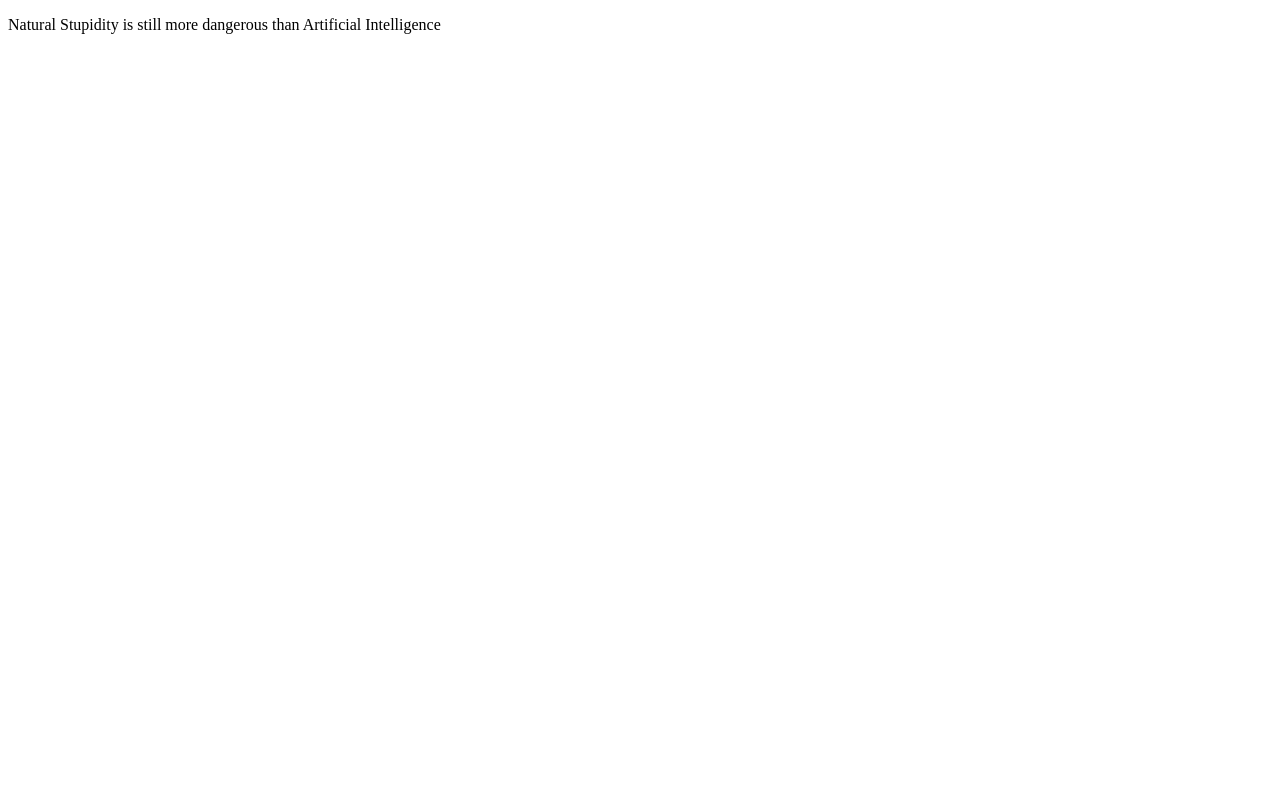
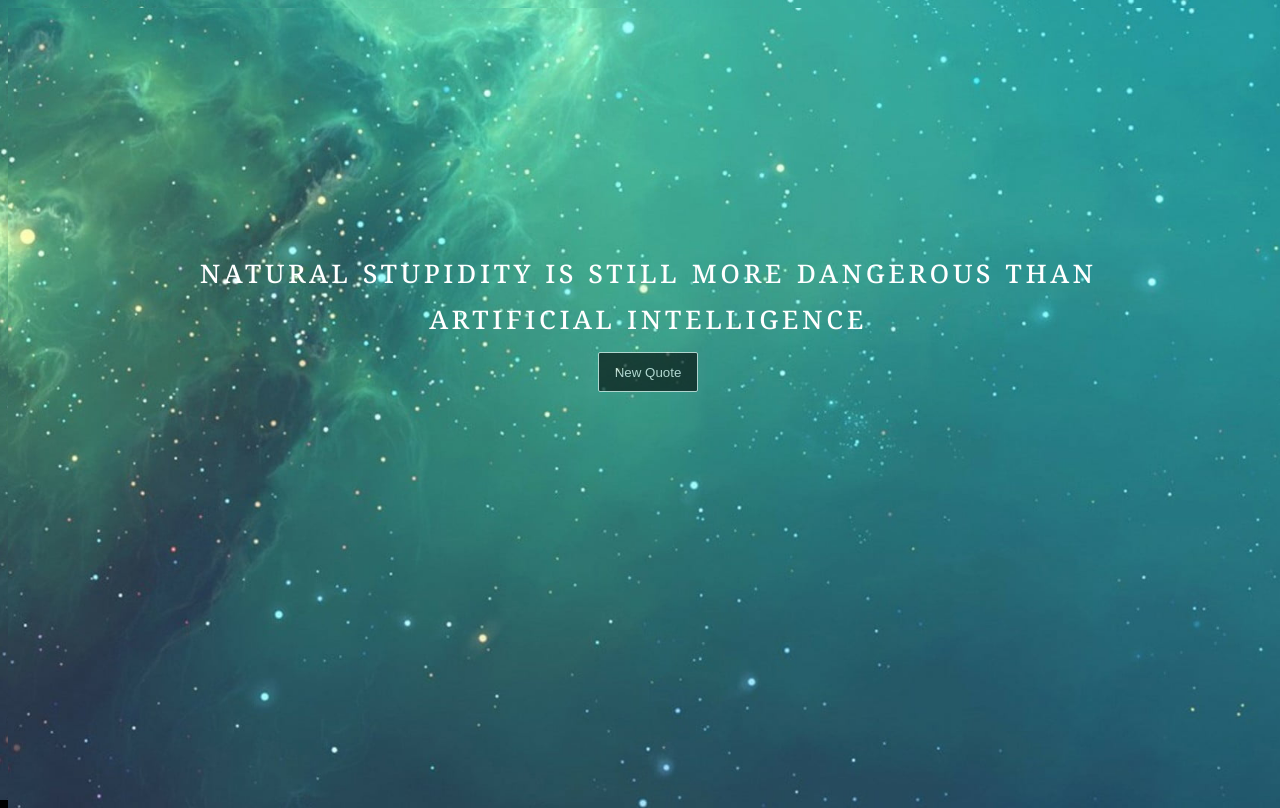
Before and after one commit to uridanan/uridanan.github.io, a plain HTML site: page index.html in a window 1280 px wide. Drawn offline with Linux system fonts and the light colour scheme.

Commit message:
Add styling
background and css

```diff
--- a/index.html
+++ b/index.html
@@ -1,11 +1,16 @@
 <!DOCTYPE html>
 <html>
+<link rel="stylesheet" type="text/css" href="quotes.css">
 <body>
 
 <div id="content">
 	<p id="quote"></p>
 </div>
 
+<div id="b-nav">
+	<ul><button id="gen" onclick="updateContent()">New Quote</button></ul>
+</div>
+
 <script type="text/javascript" src="quotes.js"></script>
 
 </body>
--- /dev/null
+++ b/quotes.css
@@ -0,0 +1,102 @@
+html, body {
+  overflow-x: hidden;
+  overflow-y: hidden;
+  height: 100%;
+  width: 100%;
+  position: absolute;
+  background-color: black;
+  background-image: url('background003.jpg');
+  background-repeat: no-repeat;
+  background-size: cover;
+  background-position: top;
+  z-index: -2;
+}
+
+#display {
+	color: white;
+	font-size: 2.9em;
+	top: 10px;
+  border-bottom: thin solid;
+  padding-bottom: 20px;
+  opacity: 0.80;
+  filter: alpha(opacity=80); /* For IE8 and earlier */
+}
+
+
+#content {
+  height: 45em;
+} p {
+  max-width: 30em;
+  color: white;
+  font-family: "Adobe Caslon Pro", "Hoefler Text", Georgia, Garamond, Times, serif;
+  letter-spacing:0.1em;
+  text-align:center;
+  margin: 40px auto;
+  text-transform: lowercase;
+  line-height: 145%;
+  font-size: 2em;
+  font-variant: small-caps;
+  padding-top: 200px;
+}
+
+p :hover {
+  text-decoration: none;
+}
+
+
+#b-nav {
+  padding-bottom: 5em;
+  position: fixed;
+  width: 100%;
+  bottom: 20em;
+}
+
+#b-nav ul {
+  margin: 0;
+  padding: 0.5em;
+  list-style-type: none;
+  text-align: center;
+}
+
+#b-nav ul li {
+  display: inline;
+}
+
+#b-nav ul li a {
+  text-decoration: none;
+  padding: .2em 1em;
+  background-color: black;
+  opacity: 0.4;
+  filter: alpha(opacity=40); /* For IE8 and earlier */
+}
+
+.hold {
+  width: 100%;
+  text-align: left;
+}
+
+#gen {
+  outline: none;
+  padding-top: 5px;
+  text-decoration: none;
+  opacity: 0.6;
+  background-color: black;
+  color: white;
+  border: thin solid white;
+  height: 40px;
+  width: 100px;
+  border-radius: 2px;
+  transition: 0.5s;
+  padding-bottom: 5px;
+}
+
+#gen:hover {
+  background-color: white;
+  color: black;
+  border: thin solid black;
+  opacity: 0.8;
+}
+
+#gen a {
+  text-decoration: none;
+}
```
Also changed, not shown: background.jpg (added), background002.jpg (added), background003.jpg (added).
